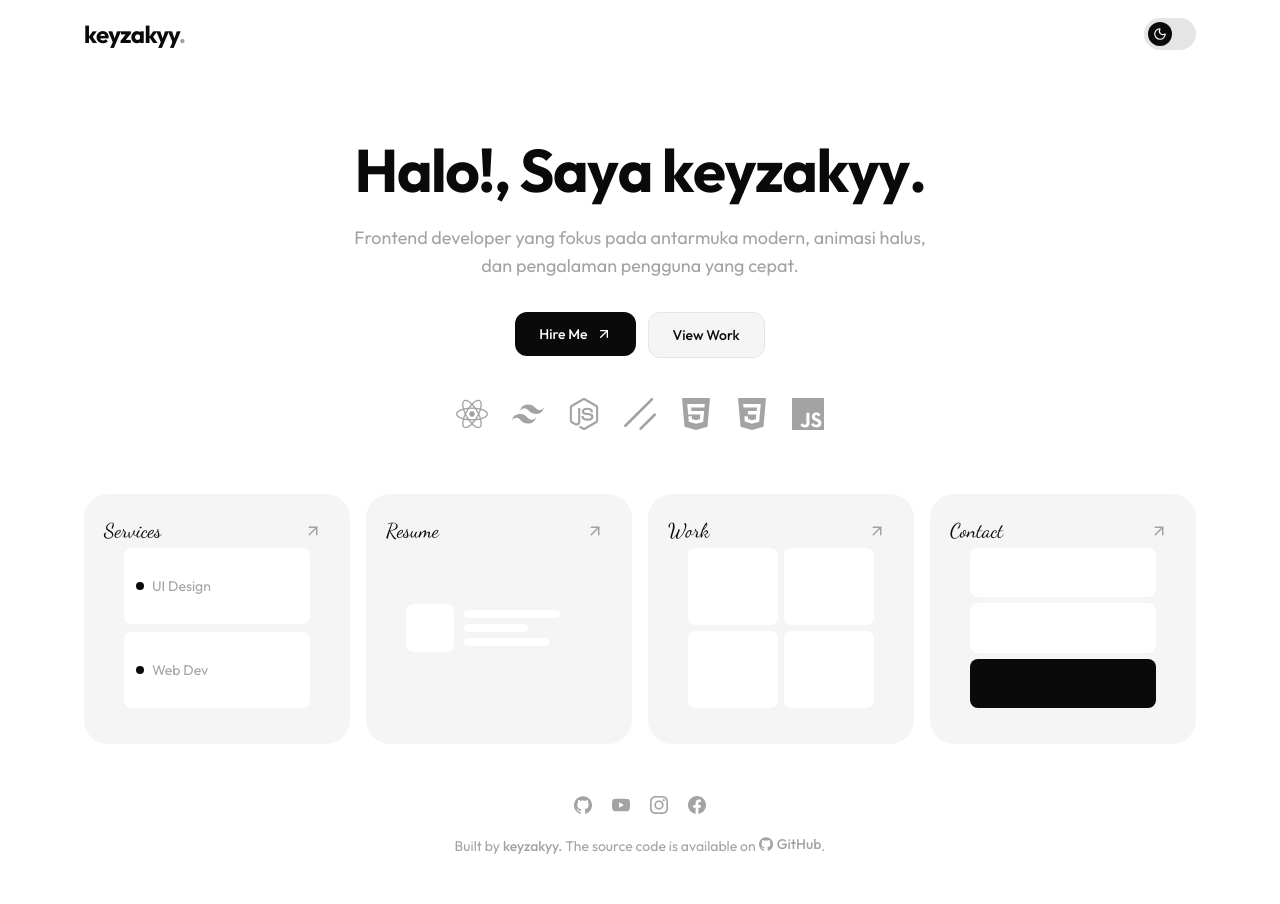
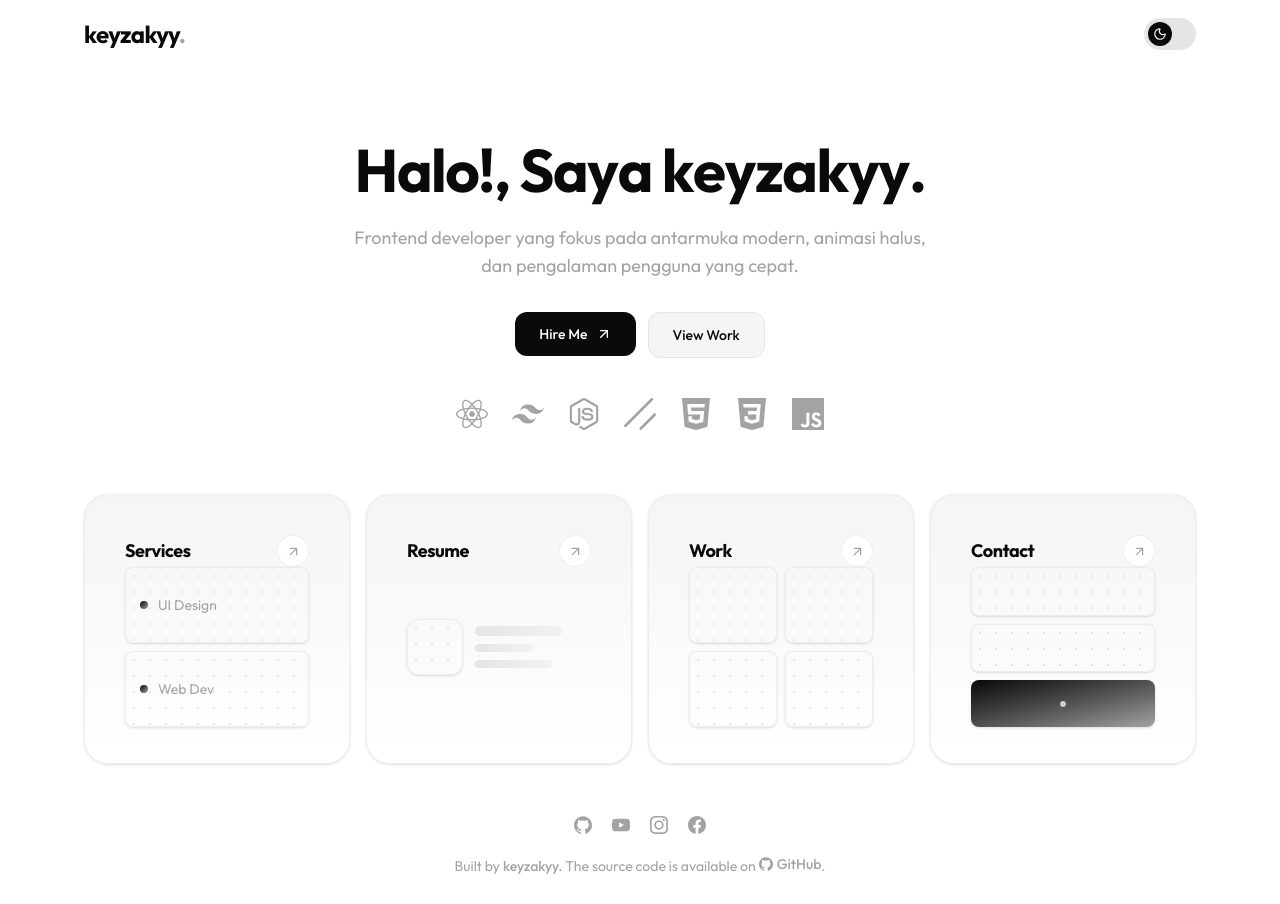
Before and after one commit to keyzakyy-dev/portofolio-keyy, a React (Vite) app: page / in a window 1280 px wide. Built offline with nearby package versions, Linux system fonts and the light colour scheme.

Commit message:
Update title in index.html and enhance CardGrid component styles

```diff
--- a/index.html
+++ b/index.html
@@ -5,7 +5,7 @@
     <link rel="icon" type="image/svg+xml" href="/favicon.svg" />
     <meta name="viewport" content="width=device-width, initial-scale=1.0" />
     <meta name="description" content="Portofolio personal keyy — Membangun produk digital dengan detail & style." />
-    <title>keyy — Portofolio</title>
+    <title>Keyzakyy - Portofolio</title>
     <link rel="preconnect" href="https://fonts.googleapis.com" />
     <link rel="preconnect" href="https://fonts.gstatic.com" crossorigin />
     <link href="https://fonts.googleapis.com/css2?family=Dancing+Script:wght@400..700&family=Outfit:wght@100..900&display=swap" rel="stylesheet" />
--- a/src/components/CardGrid.jsx
+++ b/src/components/CardGrid.jsx
@@ -13,8 +13,11 @@ function CardPreview({ type }) {
     return (
       <div className="flex h-40 flex-col gap-2 px-5 pb-4 sm:h-44">
         {['UI Design', 'Web Dev'].map((s) => (
-          <div key={s} className="flex flex-1 items-center gap-2 rounded-lg bg-[var(--color-surface)] px-3 py-2">
-            <span className="size-2 rounded-full bg-[var(--color-primary)]" />
+          <div
+            key={s}
+            className="dot-pattern flex flex-1 items-center gap-2.5 rounded-lg border border-[var(--color-border)]/60 bg-gradient-to-br from-[var(--color-surface)] to-[var(--color-surface-alt)] px-3.5 py-2 shadow-sm"
+          >
+            <span className="size-2 shrink-0 rounded-full bg-gradient-to-br from-[var(--color-primary)] to-[var(--color-muted)]" />
             <span className="text-sm text-[var(--color-muted)]">{s}</span>
           </div>
         ))}
@@ -23,30 +26,35 @@ function CardPreview({ type }) {
   }
   if (type === 'resume') {
     return (
-      <div className="flex h-40 items-center gap-2.5 px-5 pb-4 sm:h-44">
-        <div className="size-12 shrink-0 rounded-lg bg-[var(--color-surface)]" />
-        <div className="flex w-full flex-col gap-1.5">
-          <div className="h-2 w-3/4 rounded-full bg-[var(--color-surface)]" />
-          <div className="h-2 w-1/2 rounded-full bg-[var(--color-surface)]" />
-          <div className="h-2 w-2/3 rounded-full bg-[var(--color-surface)]" />
+      <div className="flex h-40 items-center gap-3 px-5 pb-4 sm:h-44">
+        <div className="dot-pattern size-14 shrink-0 rounded-xl border border-[var(--color-border)]/60 bg-gradient-to-br from-[var(--color-surface)] to-[var(--color-surface-alt)] shadow-sm" />
+        <div className="flex w-full flex-col gap-2">
+          <div className="h-2.5 w-3/4 rounded-full bg-gradient-to-r from-[var(--color-border)] to-[var(--color-border)]/40" />
+          <div className="h-2 w-1/2 rounded-full bg-gradient-to-r from-[var(--color-border)] to-[var(--color-border)]/40" />
+          <div className="h-2 w-2/3 rounded-full bg-gradient-to-r from-[var(--color-border)] to-[var(--color-border)]/40" />
         </div>
       </div>
     )
   }
   if (type === 'work') {
     return (
-      <div className="grid h-40 grid-cols-2 grid-rows-2 gap-1.5 px-5 pb-4 sm:h-44">
+      <div className="grid h-40 grid-cols-2 grid-rows-2 gap-2 px-5 pb-4 sm:h-44">
         {[0, 1, 2, 3].map((i) => (
-          <div key={i} className="rounded-lg bg-[var(--color-surface)]" />
+          <div
+            key={i}
+            className="dot-pattern rounded-lg border border-[var(--color-border)]/60 bg-gradient-to-br from-[var(--color-surface)] to-[var(--color-surface-alt)] shadow-sm"
+          />
         ))}
       </div>
     )
   }
   return (
-    <div className="flex h-40 flex-col gap-1.5 px-5 pb-4 sm:h-44">
-      <div className="flex-1 rounded-lg bg-[var(--color-surface)]" />
-      <div className="flex-1 rounded-lg bg-[var(--color-surface)]" />
-      <div className="flex-1 rounded-lg bg-[var(--color-primary)]" />
+    <div className="flex h-40 flex-col gap-2 px-5 pb-4 sm:h-44">
+      <div className="dot-pattern flex-1 rounded-lg border border-[var(--color-border)]/60 bg-gradient-to-br from-[var(--color-surface)] to-[var(--color-surface-alt)] shadow-sm" />
+      <div className="dot-pattern flex-1 rounded-lg border border-[var(--color-border)]/60 bg-gradient-to-br from-[var(--color-surface)] to-[var(--color-surface-alt)] shadow-sm" />
+      <div className="flex flex-1 items-center justify-center rounded-lg bg-gradient-to-br from-[var(--color-primary)] to-[var(--color-muted)] shadow-sm">
+        <span className="size-1.5 rounded-full bg-[var(--color-surface)]/70" />
+      </div>
     </div>
   )
 }
@@ -74,14 +82,14 @@ export default function CardGrid() {
               href={card.href}
               whileHover={{ scale: 1.02 }}
               whileTap={{ scale: 0.98 }}
-              className="group flex w-[75vw] max-w-[280px] flex-col overflow-hidden rounded-2xl bg-[var(--color-surface-alt)] p-4 transition-shadow hover:shadow-xl sm:w-[calc(50vw-3rem)] sm:rounded-3xl sm:p-5 lg:w-full lg:max-w-none"
+              className="group flex h-full w-[75vw] max-w-[280px] flex-col overflow-hidden rounded-2xl border border-[var(--color-border)]/60 bg-gradient-to-b from-[var(--color-surface-alt)] to-[var(--color-surface)] shadow-sm transition-shadow hover:shadow-xl sm:w-[calc(50vw-3rem)] sm:rounded-3xl sm:p-5 lg:w-full lg:max-w-none"
             >
-              <div className="flex items-center justify-between">
-                <span className="font-script text-xl text-[var(--color-primary)]">
+              <div className="flex items-center justify-between p-4 pb-0 sm:p-5 sm:pb-0">
+                <span className="text-lg font-bold tracking-tight text-[var(--color-primary)]">
                   {card.label}
                 </span>
-                <span className="rounded-full p-2 text-[var(--color-muted)] transition-colors group-hover:bg-[var(--color-surface)] group-hover:text-[var(--color-primary)]">
-                  <ArrowUpRight size={18} />
+                <span className="flex size-8 items-center justify-center rounded-full border border-[var(--color-border)]/60 bg-[var(--color-surface)] text-[var(--color-muted)] transition-all group-hover:border-[var(--color-primary)] group-hover:text-[var(--color-primary)]">
+                  <ArrowUpRight size={15} />
                 </span>
               </div>
               <CardPreview type={card.preview} />
--- a/src/index.css
+++ b/src/index.css
@@ -41,6 +41,11 @@
   font-family: var(--font-script);
 }
 
+.dot-pattern {
+  background-image: radial-gradient(var(--color-border) 1px, transparent 1px);
+  background-size: 16px 16px;
+}
+
 @keyframes tech-idle {
   0%,
   85%,
```
